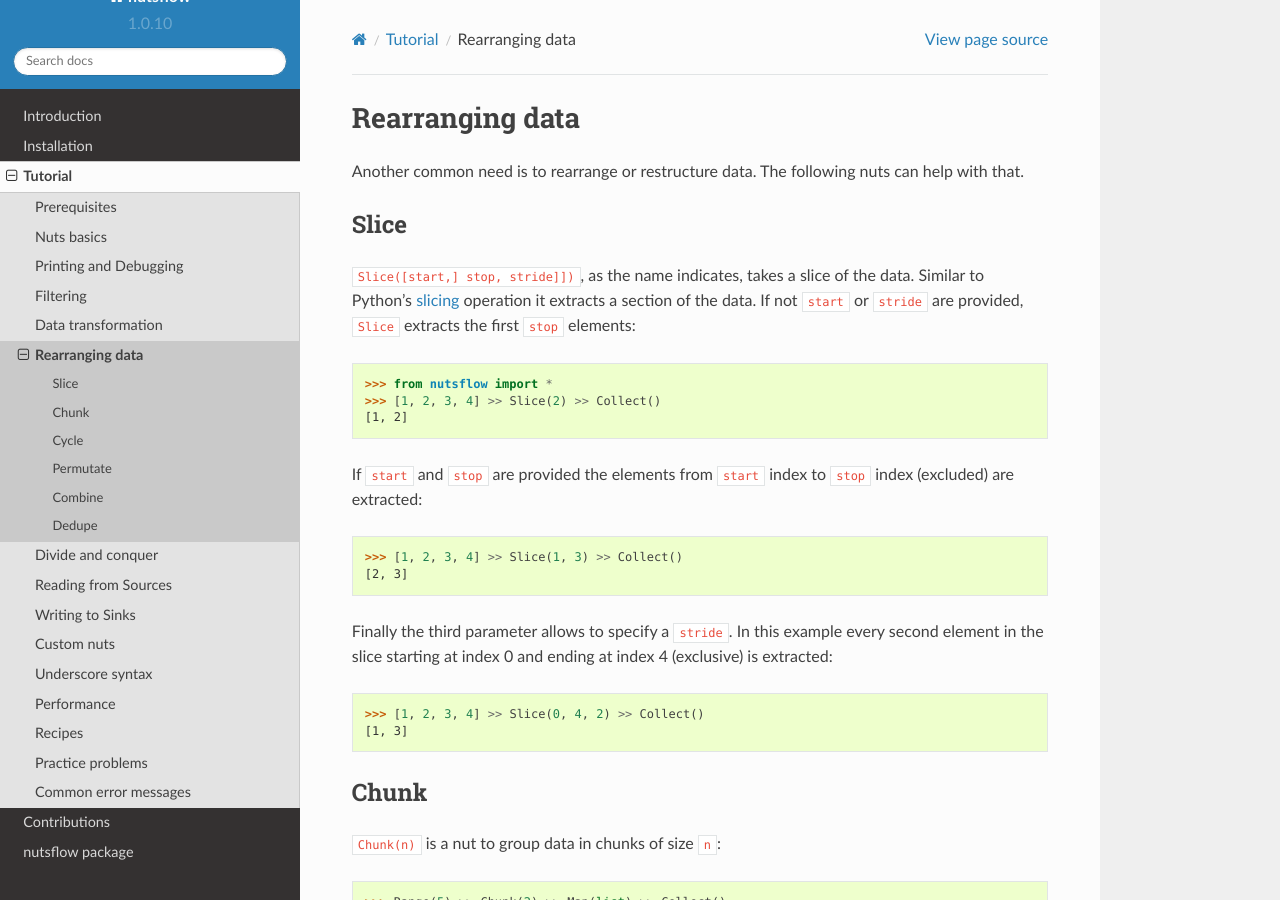
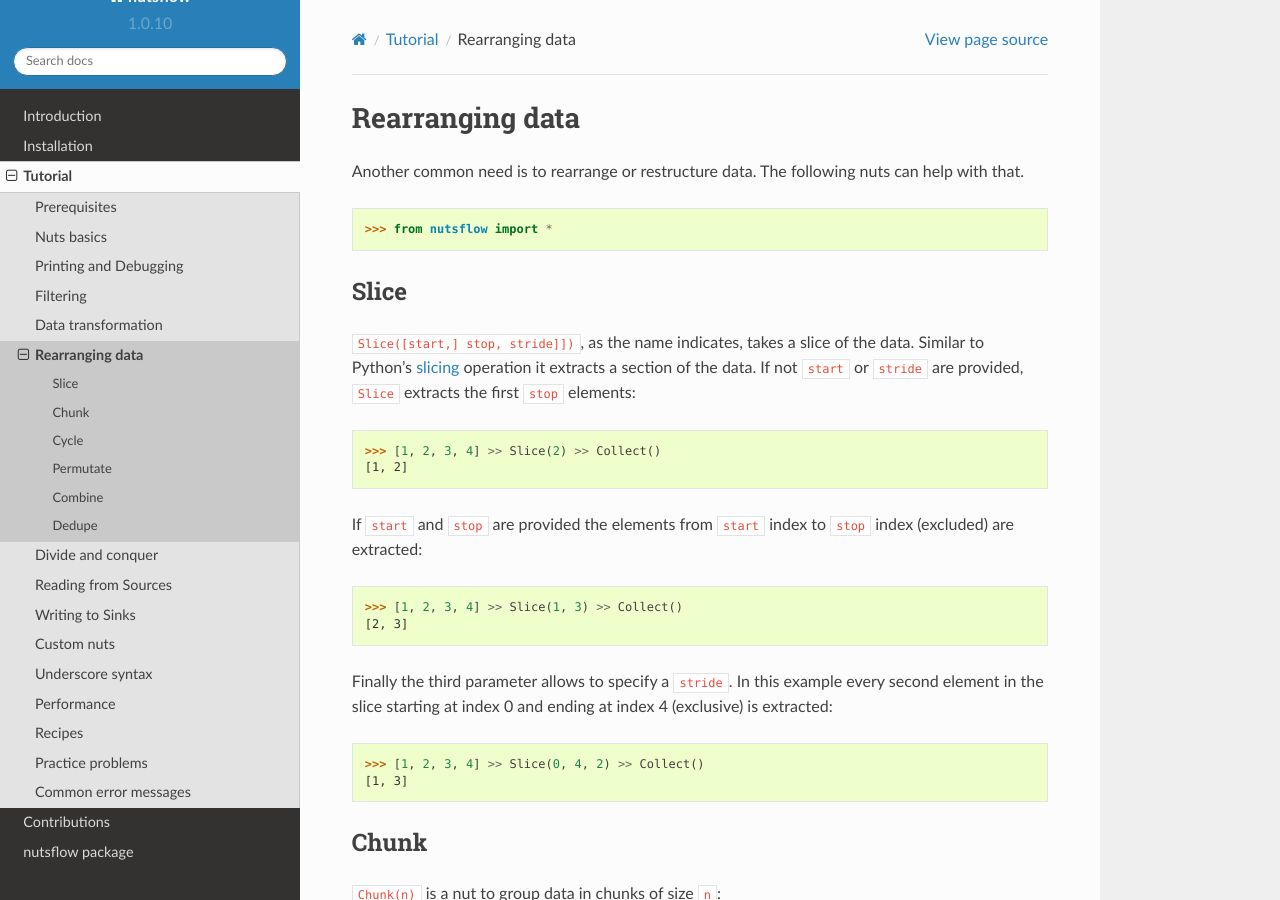
Before and after one commit to maet3608/nuts-flow, a Sphinx documentation site: the page built from sphinx/source/tutorial/rearranging.rst, in a window 1280 px wide and 900 px high. Built offline with Sphinx 7.4.7 and the Read the Docs theme 2.0.0, drawn with Linux system fonts in a browser that asks for light colours; formulas are drawn with MathJax 3; some of the changed lines change nothing that is shown.

Commit message:
leading whitespaces in doctest removed

```diff
--- a/sphinx/source/tutorial/rearranging.rst
+++ b/sphinx/source/tutorial/rearranging.rst
@@ -5,6 +5,8 @@
 
 Another common need is to rearrange or restructure data. The following nuts
 can help with that.
+
+>>> from nutsflow import *
 
 
 Slice
@@ -16,15 +18,14 @@
 operation it extracts a section of the data. If not ``start`` or ``stride``
 are provided, ``Slice`` extracts the first ``stop`` elements:
 
-  >>> from nutsflow import *
-  >>> [1, 2, 3, 4] >> Slice(2) >> Collect()
-  [1, 2]
+>>> [1, 2, 3, 4] >> Slice(2) >> Collect()
+[1, 2]
 
 If ``start`` and ``stop`` are provided the elements from ``start`` index
 to ``stop`` index (excluded) are extracted:
 
-  >>> [1, 2, 3, 4] >> Slice(1, 3) >> Collect()
-  [2, 3]
+>>> [1, 2, 3, 4] >> Slice(1, 3) >> Collect()
+[2, 3]
 
 Finally the third parameter allows to specify a ``stride``. In this example
 every second element in the slice starting at index 0 and ending at index 4
```
